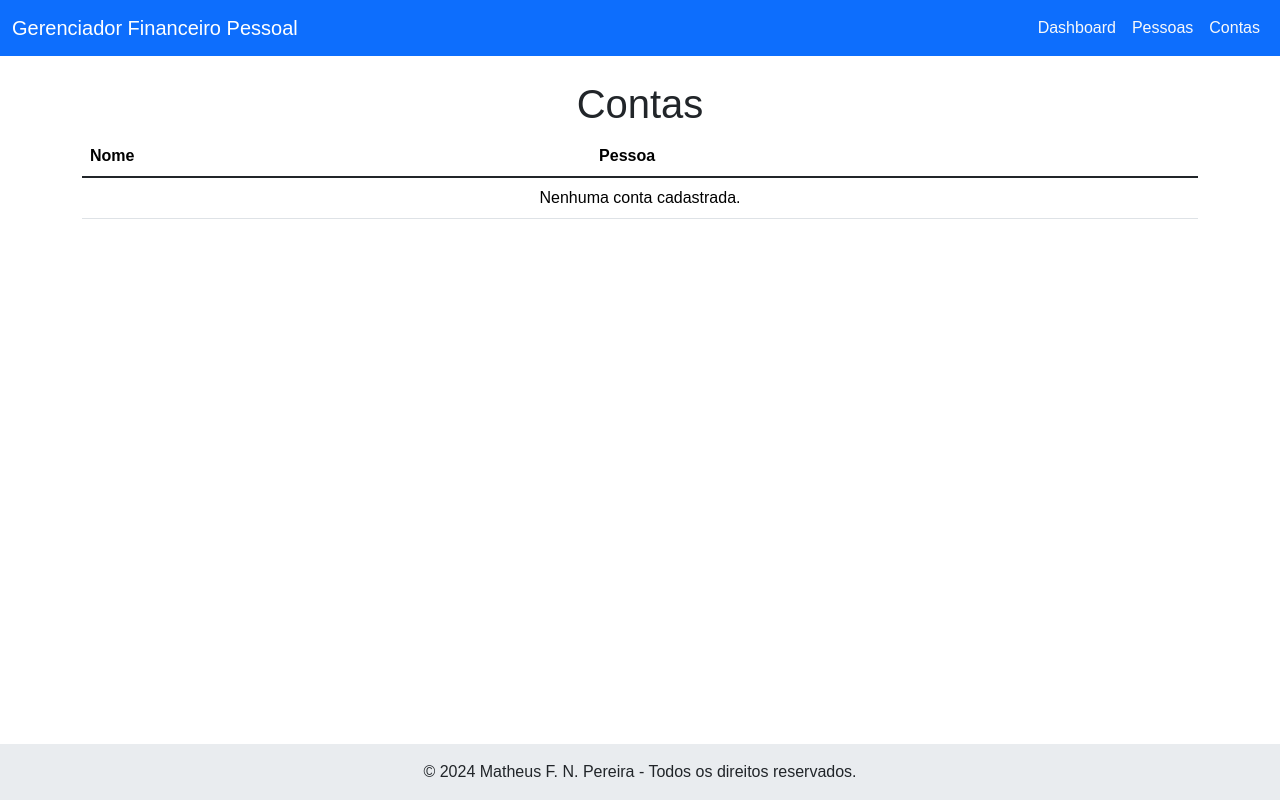
After one commit to MatheusFilipe21/gerenciador-financeiro-pessoal, a Flask app: page /contas in a window 1280 px wide. The commit adds this page. Run offline with Flask 3, Linux system fonts and the light colour scheme; some libraries are stand-ins or nearby versions.

Commit message:
Criando a interface para as contas
Listando as contas;

```diff
--- a/controladores/app_controlador.py
+++ b/controladores/app_controlador.py
@@ -13,3 +13,11 @@ def pessoas():
     pessoas = buscar_todas_pessoas()
 
     return render_template('pessoas.html', pessoas=pessoas)
+
+@app_bp.route('/contas')
+def contas():
+    from controladores.conta_controlador import buscar_todas_contas
+
+    contas = buscar_todas_contas()
+
+    return render_template('contas.html', contas=contas)
--- /dev/null
+++ b/static/js/contas.js
@@ -0,0 +1,18 @@
+$(document).ready(function () {
+  verificarListaDeContas();
+});
+
+function verificarListaDeContas() {
+  const tabelaCorpo = $("table tbody");
+  const linhas = tabelaCorpo.find("tr");
+
+  if (linhas.length === 0) {
+    tabelaCorpo.append(`
+      <tr>
+        <td colspan="3" class="text-center">Nenhuma conta cadastrada.</td>
+      </tr>
+    `);
+  } else {
+    tabelaCorpo.find("tr:contains('Nenhuma conta cadastrada.')").remove();
+  }
+}
--- a/templates/barra_navegacao.html
+++ b/templates/barra_navegacao.html
@@ -34,6 +34,13 @@
               >Pessoas</a
             >
           </li>
+          <li class="nav-item">
+            <a
+              class="nav-link text-light"
+              href="{{ url_for('app_bp.contas') }}"
+              >Contas</a
+            >
+          </li>
         </ul>
       </div>
     </div>
--- /dev/null
+++ b/templates/contas.html
@@ -0,0 +1,39 @@
+{% extends 'base.html' %}
+
+{% block title %}Contas{% endblock %}
+
+{% block css %}
+<link
+  rel="stylesheet"
+  href="{{ url_for('static', filename='css/contas.css') }}"
+/>
+{% endblock %}
+
+{% block content %}
+<div class="container mt-4">
+  <h1 class="text-center">Contas</h1>
+
+  <table class="table table-hover">
+    <thead>
+      <tr>
+        <th scope="col">Nome</th>
+        <th scope="col">Pessoa</th>
+      </tr>
+    </thead>
+    <tbody class="table-group-divider">
+      {% for conta in contas %}
+      <tr id="conta_{{ conta.id }}">
+        <td class="align-middle">{{ conta.nome }}</td>
+
+        <td class="align-middle">{{ conta.pessoa.nome }}</td>
+      </tr>
+      {% endfor %}
+    </tbody>
+  </table>
+</div>
+
+{% block script %}
+<script src="{{ url_for('static', filename='js/contas.js') }}"></script>
+{% endblock %}
+
+{% endblock %}
```
Also changed, not shown: static/css/contas.css (added).
